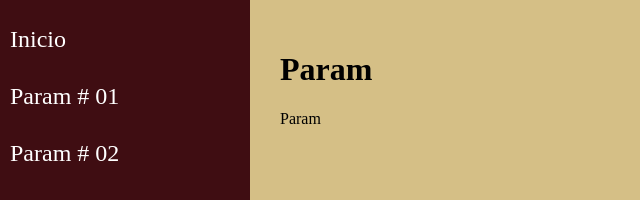
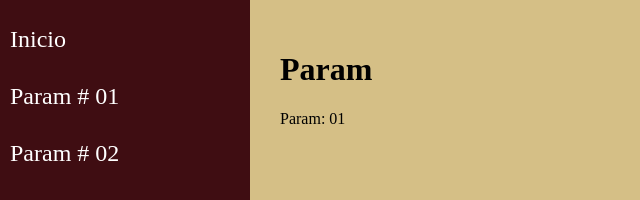
Before and after one commit to nicolas-magalhaes-clear/react-router-navigation, a React (Create React App) app: page /param/01 in a window 1280 px wide. Shown: the top 200 px of the page, without its empty margins (0-640 px from the left). Built offline with nearby package versions, Linux system fonts and the light colour scheme.

Commit message:
update: useParams added to page

```diff
--- a/src/views/examples/Param.jsx
+++ b/src/views/examples/Param.jsx
@@ -1,12 +1,13 @@
 
 import React from "react";
-
+import { useParams } from "react-router-dom";
 const Param = props =>{
 
+    const {id} = useParams();
     return(
         <div className="Param">
             <h1>Param</h1>
-            <p>Param</p>
+            <p>Param: {id}</p>
         </div>
     )
 
```
